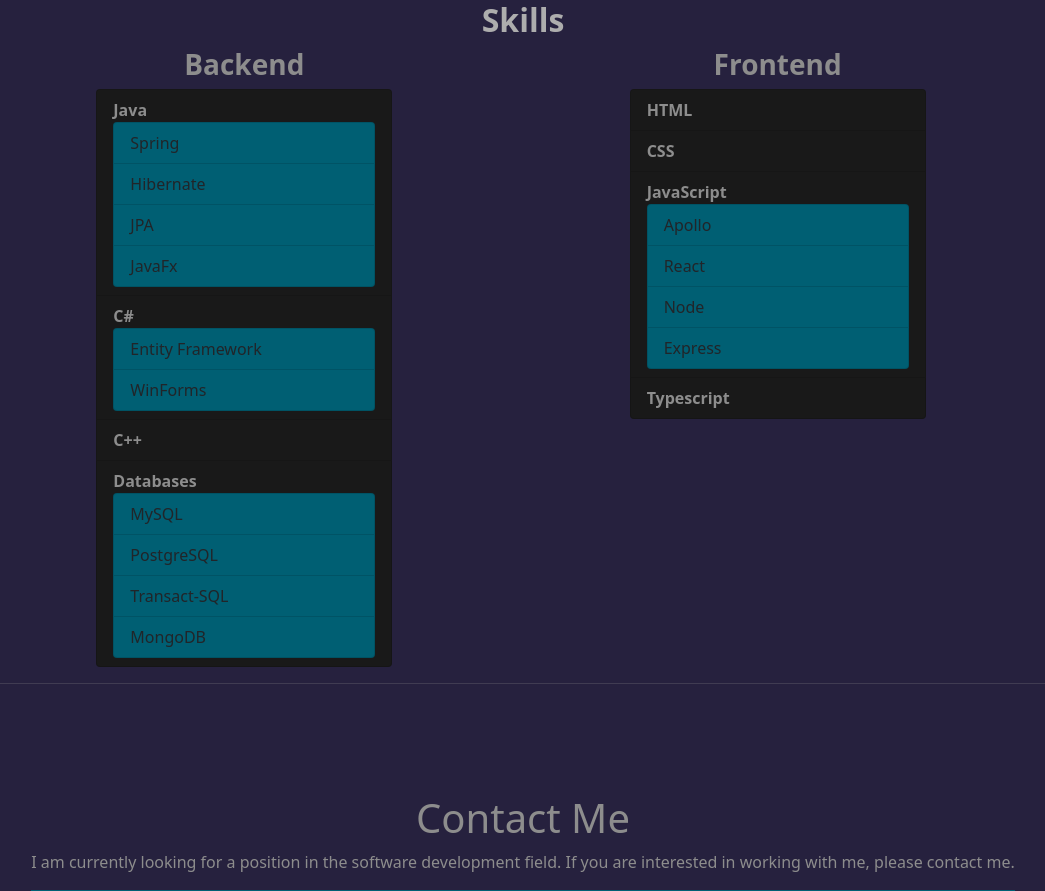
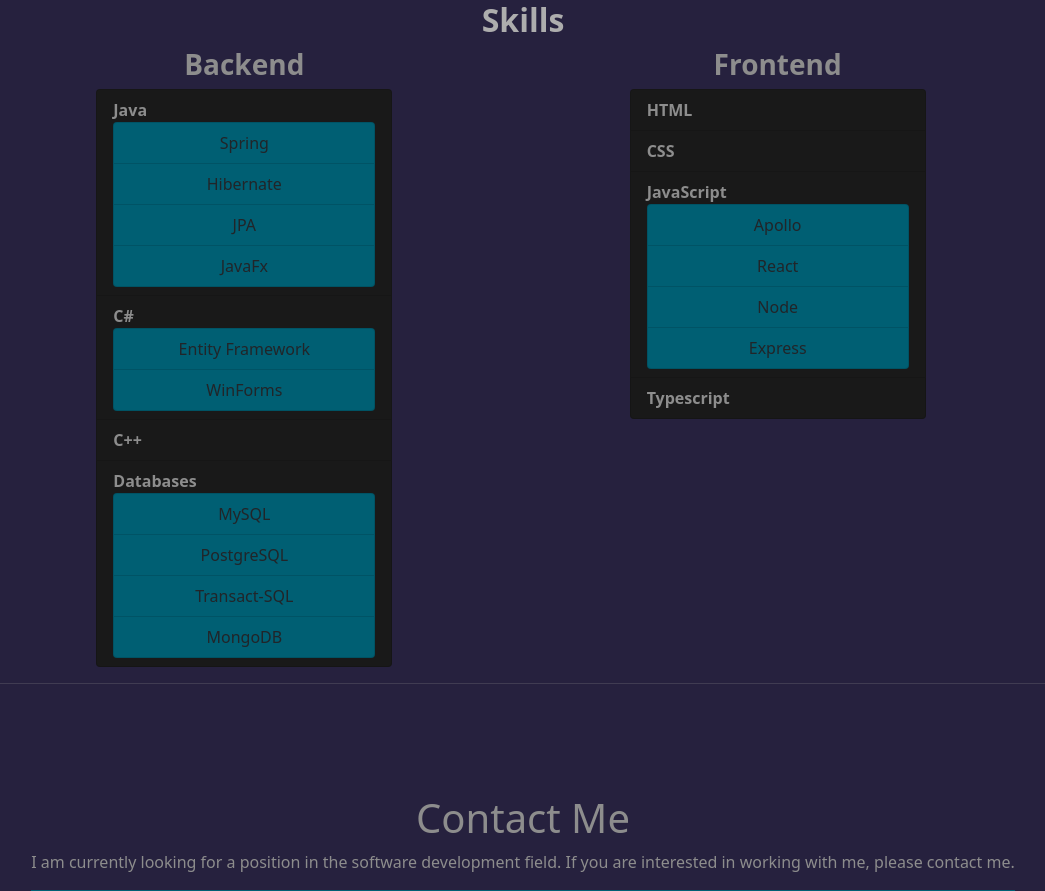
Before and after one commit to michaelTP1/Portfolio, a React (Vite) app: page / in a window 1280 px wide. Shown: the part 2180-3071 px from the top of the page, without its empty margins (117-1162 px from the left). Built offline with nearby package versions, Linux system fonts and the light colour scheme.

Commit message:
new version

```diff
--- a/src/components/skills/index.tsx
+++ b/src/components/skills/index.tsx
@@ -15,7 +15,7 @@
             <ul className="list-group">
               {skill.frameworks.map(function (frameworks) {
                 return (
-                  <li key={frameworks.name} className="sub-skill list-group-item">
+                  <li key={frameworks.name} className="sub-skill list-group-item text-center">
                     <span>{frameworks.name}</span>
                   </li>
                 );
```
